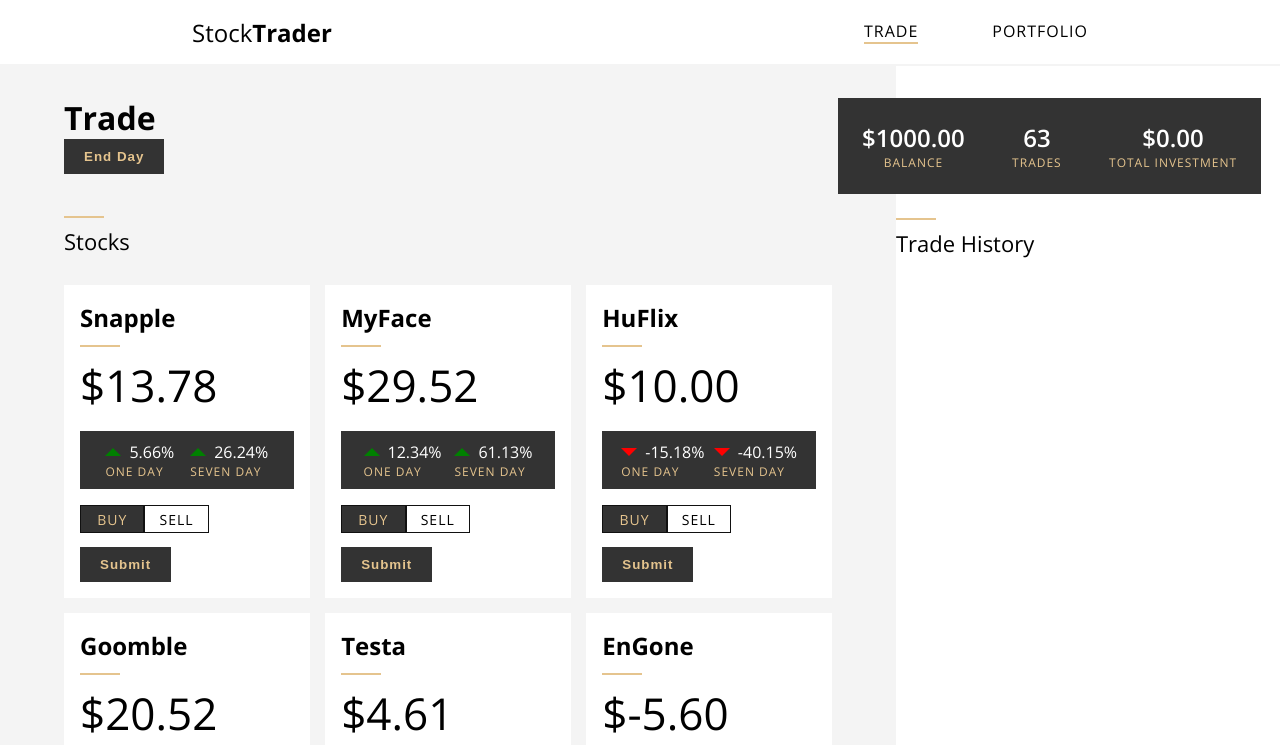
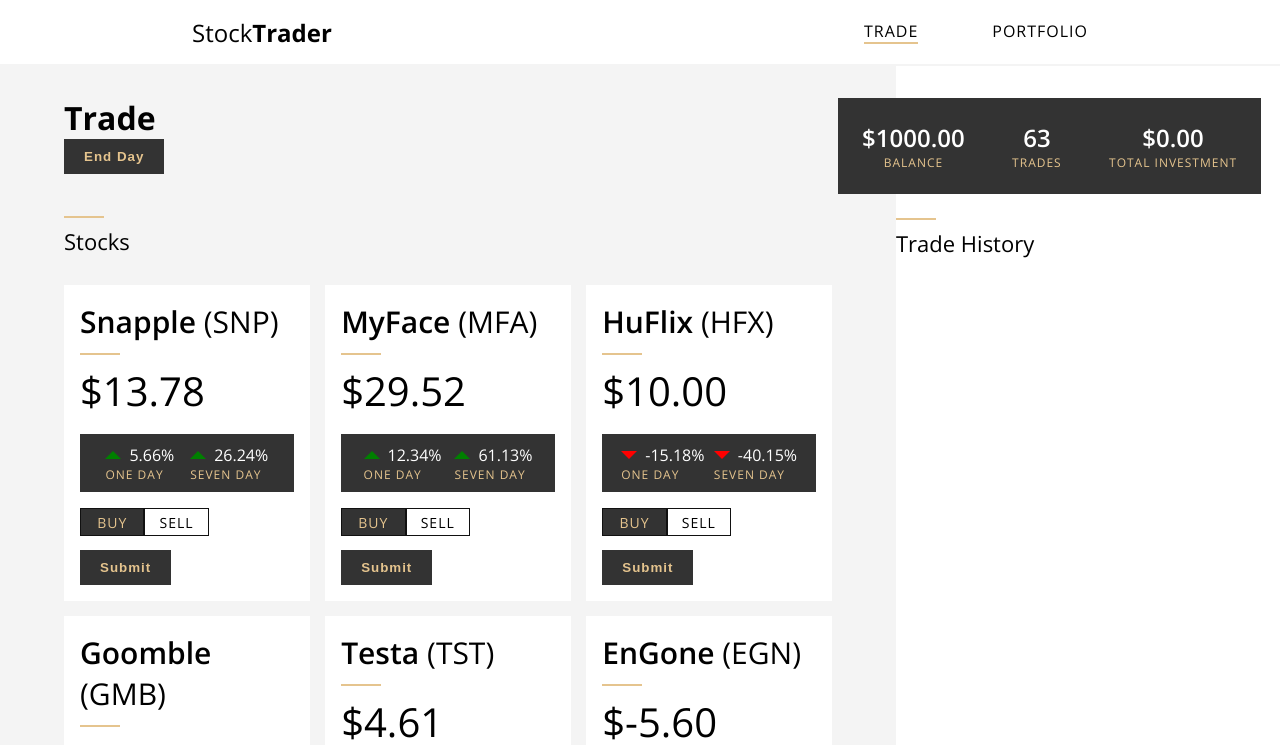
Before and after one commit to ToddPeterson/stock_trader, a Vue app: page /trade in a window 1280 px wide. Shown: the top 745 px of the page. Built offline with nearby package versions, Linux system fonts and the light colour scheme.

Commit message:
Add company abbreviations

```diff
--- a/src/components/StockTrade.vue
+++ b/src/components/StockTrade.vue
@@ -1,7 +1,7 @@
 <template>
     <div class="container">
         <div class="content">
-            <h2 class="company">{{ company.name }}</h2>
+            <p class="company">{{ company.name }} <span class="abbr">({{ company.abbr }})</span></p>
             <div class="price-container">
                 <span class="price overline">${{ company.price.toFixed(2) }}</span>
             </div>
@@ -93,6 +93,15 @@ export default {
     margin-bottom: 2%;
 }
 
+.company {
+    font-size: 30px;
+    font-weight: 600;
+}
+
+.abbr {
+    font-weight: 300;
+}
+
 .trend-container {
     display: flex;
     justify-content: space-evenly;
@@ -115,7 +124,7 @@ export default {
 
 .price {
     display: inline-block;
-    font-size: 44px;
+    font-size: 40px;
     font-weight: 300;
     margin-top: 1.2rem;
     margin-right: 1rem;
--- a/src/store/index.js
+++ b/src/store/index.js
@@ -8,9 +8,10 @@ const random_value = (min, max) => {
 }
 
 let companyId = 0;
-function Company(name) {
+function Company(name, abbr) {
     this.id = companyId++;
     this.name = name;
+    this.abbr = abbr
     this.price = random_value(5, 25);
     this.priceHistory = [];
 }
@@ -23,12 +24,12 @@ function Stock(company, quantity) {
 export default new Vuex.Store({
     state: {
         companies: [
-            new Company('Snapple'),
-            new Company('MyFace'),
-            new Company('HuFlix'),
-            new Company('Goomble'),
-            new Company('Testa'),
-            new Company('EnGone'),
+            new Company('Snapple', 'SNP'),
+            new Company('MyFace', 'MFA'),
+            new Company('HuFlix', 'HFX'),
+            new Company('Goomble', 'GMB'),
+            new Company('Testa', 'TST'),
+            new Company('EnGone', 'EGN'),
         ],
         balance: 1000.0,
         stocks: [],
```
